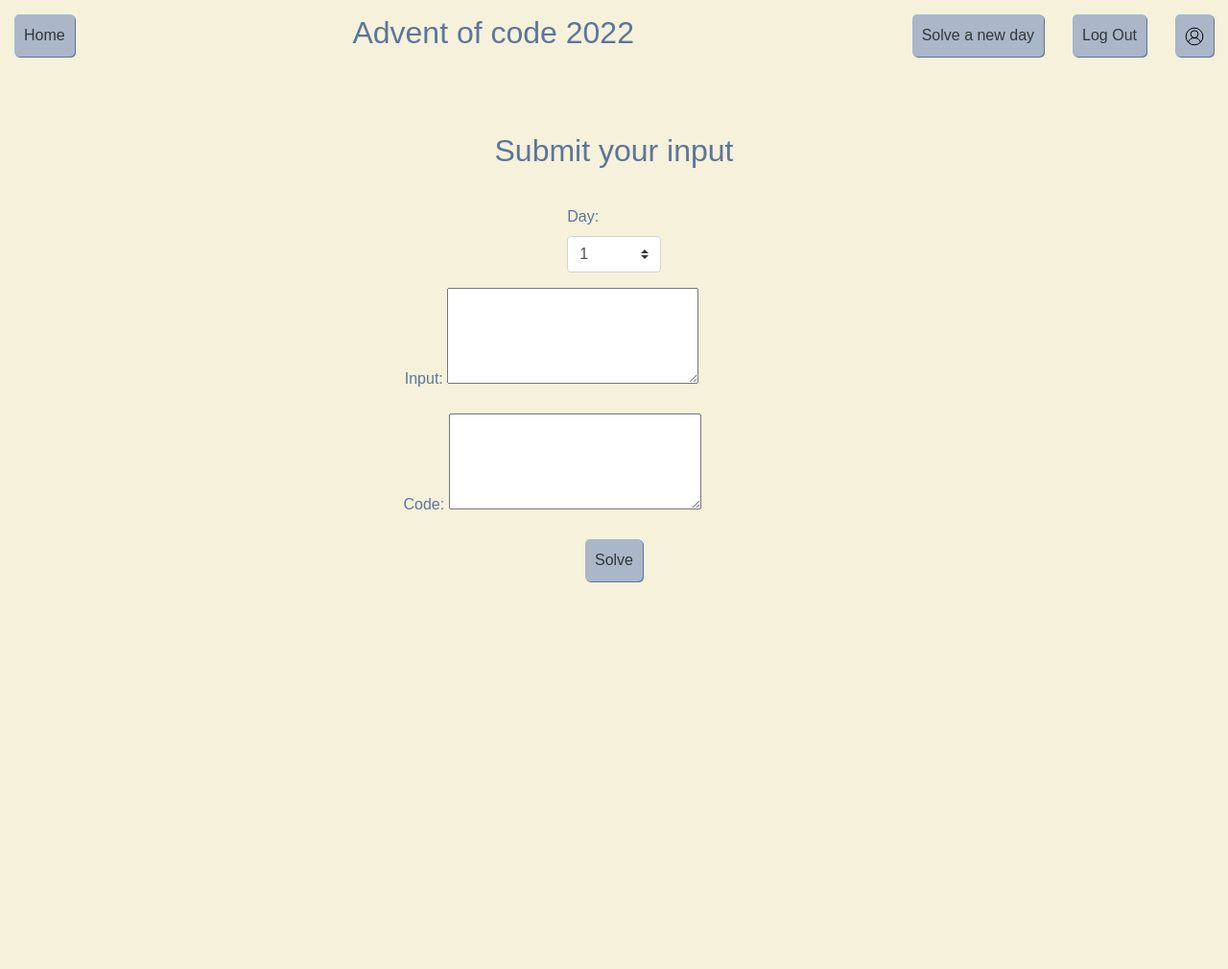
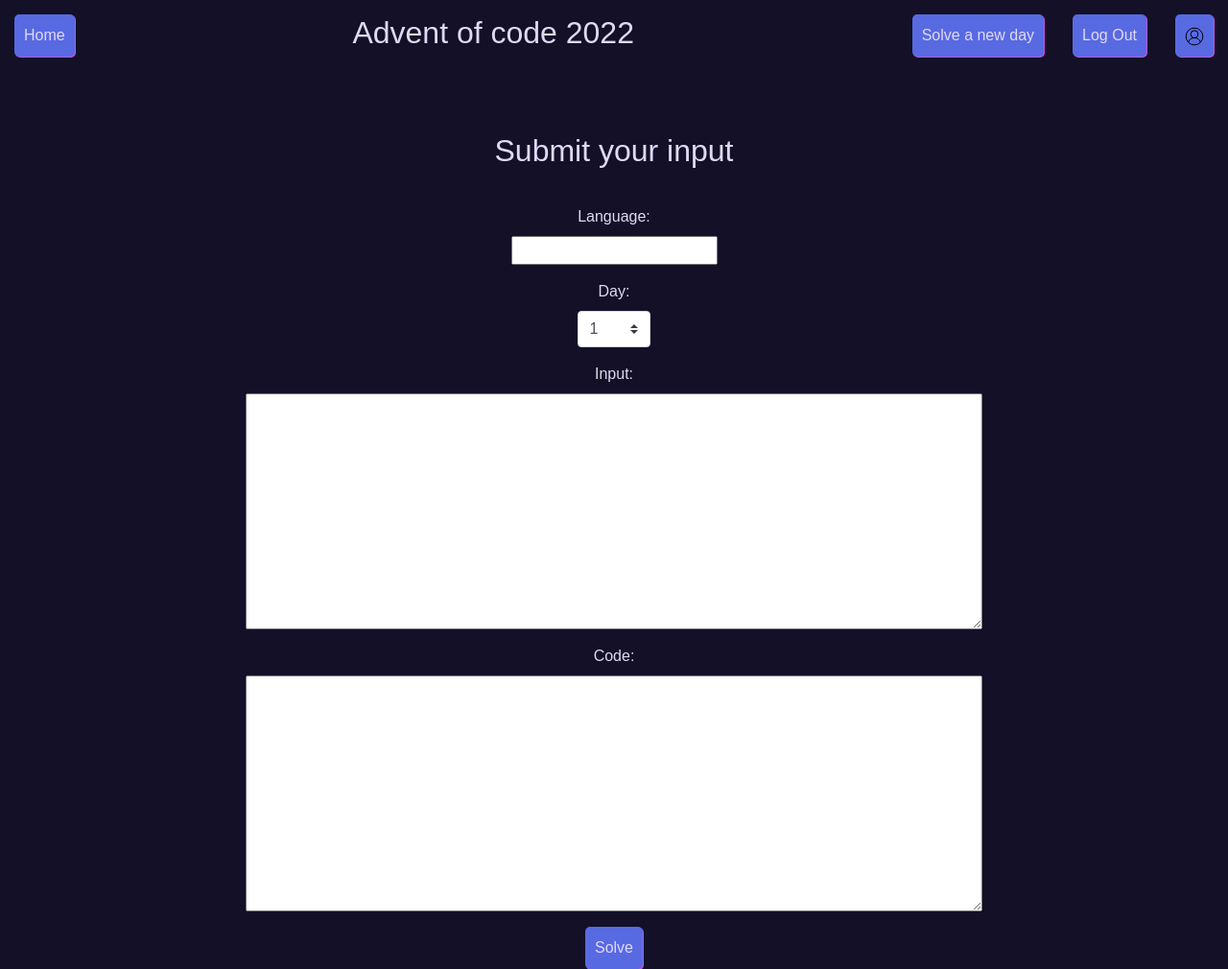
Before and after one commit to Orianamartina/Advent-of-Django, a Django app: page /submit in a window 1280 px wide. Shown: the whole page at 96% size. Before the commit the page ends 607 px from the top, so only its background shows below. Run offline with Django 5.2, Linux system fonts and the light colour scheme; parts of the project's set-up code (start-up, migrations or seed data) failed here and were passed over.

Commit message:
added languages to models

```diff
--- a/adventapi/days/solve.py
+++ b/adventapi/days/solve.py
@@ -1,4 +1,4 @@
-from . import day_1, day_2, day_3, day_4, day_5, day_6, day_7, day_8,day_9, day_10, day_11, day_12, day_13, day_14, day_15
+from adventapi.days import day_1, day_2, day_3, day_4, day_5, day_6, day_7, day_8,day_9, day_10, day_11, day_12, day_13, day_14, day_15
 
 functions = {
     1: day_1,
@@ -18,5 +18,15 @@ functions = {
     15: day_15,
 }
 
-def solve(day, input=None):
-    return functions[day].solve(input)
+# Dynamic import of day modules
+day_modules = {
+    f"day_{i}": __import__(f"adventapi.days.day_{i}", fromlist=["solve"])
+    for i in range(1, 16)
+}
+
+def solve(day, input_data=None):
+    day_module = day_modules.get(f"day_{int(day)}")
+    if day_module:
+        return(day_module.solve(input_data))
+    else:
+        return TypeError
--- a/adventapi/forms/submit_answer.py
+++ b/adventapi/forms/submit_answer.py
@@ -2,6 +2,7 @@ from django import forms
 
 class SubmissionForm(forms.Form):
     days_choices = [ (i,i) for i in range(1,26)]
+    language = forms.CharField(widget=forms.TextInput(attrs={'class':'input-language'}))
     day = forms.ChoiceField(choices=days_choices,widget=forms.Select(attrs={'class': 'custom-select'}))
     input = forms.CharField(widget=forms.Textarea(attrs={'class':'input-input'}))
     code = forms.CharField(widget=forms.Textarea(attrs={'class':'input-input'}))
--- a/adventapi/models.py
+++ b/adventapi/models.py
@@ -14,6 +14,11 @@ class DayResolution(models.Model):
     answer_part_two = models.CharField(max_length=1000)
     input = models.TextField()
     user = models.ForeignKey(User, on_delete=models.CASCADE)
+    language = models.CharField(max_length=40)
     code = models.CharField(max_length=1000)
     def __str__(self):
         return str(self.user)  + "_day_" +str(self.day)
+
+class RecentResolutions(models.Model):
+    user = models.ForeignKey(User, on_delete=models.CASCADE)
+    resolution = models.ForeignKey(DayResolution, on_delete=models.CASCADE)
--- a/adventapi/views.py
+++ b/adventapi/views.py
@@ -6,8 +6,8 @@ from django.contrib.auth.forms import UserCreationForm
 from django.contrib.auth import login, authenticate
 from .forms.submit_answer import SubmissionForm
 import json
-from .models import DayResolution, Day
-from .days import solve
+from .models import DayResolution, Day, RecentResolutions
+from .days.solve import solve
 # Create your views here.
 @csrf_exempt
 def create_days(request):
@@ -28,26 +28,33 @@ def solve_day(request, user_id):
             form = SubmissionForm(request.POST)
             if form.is_valid():
                 clean_form = form.cleaned_data
-
                 try:
                     resolution = DayResolution.objects.get(input=clean_form["input"], user=user_id,day =clean_form["day"])
                     result = {
                         1: resolution.answer_part_one,
                         2: resolution.answer_part_two
                     }
-                    print(resolution)
-                    return JsonResponse({"aa":"aa"})
+
+
                 except DayResolution.DoesNotExist:
-                    result = solve(clean_form["input"], clean_form["day"])
-                    # Create a new DayResolution object
-                    DayResolution.objects.create(
-                        input=clean_form["input"],
-                        day=Day.objects.get(number=clean_form["day"]),
-                        answer_part_one=result[1],
-                        answer_part_two=result[2],
-                        code = clean_form["code"],
-                        user = User.objects.get(id=user_id)
-                    )
+                        result = solve(clean_form["day"],clean_form["input"])
+                        print(result)
+                        # Create a new DayResolution object
+                        day_resolution = DayResolution.objects.create(
+                            input=clean_form["input"],
+                            day=Day.objects.get(number=clean_form["day"]),
+                            answer_part_one=result[1],
+                            answer_part_two=result[2],
+                            language = clean_form["language"],
+                            code = clean_form["code"],
+                            user = User.objects.get(id=user_id)
+                        )
+                        RecentResolutions.objects.create(
+                            user = User.objects.get(id=user_id),
+                            resolution = day_resolution.id
+                        )
+                return JsonResponse({"Success":"Day resolution succesfully submited"})
+            return JsonResponse({"error": "invalid form"})
 
     except IndexError:
         return JsonResponse({'error': 'Index out of range. Make sure not to leave empty spaces at the end of the input'}, status=400)
--- a/static/css/global.css
+++ b/static/css/global.css
@@ -1,14 +1,14 @@
 :root {
-    --lightBlue: #dadada;
-    --darkBlue: #5d7599;
-    --mediumBlue: #abb6c8;
-    --cream: #f5f1db;
-    --black: #32373b;
+    --pink: #c252e1;
+    --lightBlue: #6ecbf5;
+    --mediumBlue: #586ae2;
+    --lightPink: #e0d9f6;
+    --darkBlue: #131027;
 }
 
 body {
-    background-color: var(--cream);
-    color: var(--darkBlue);
+    background-color: var(--darkBlue);
+    color: var(--lightPink);
     font-family: Arial, Helvetica, sans-serif;
 }
 
@@ -16,17 +16,17 @@ body {
 button {
     border: none;
     background-color: var(--mediumBlue);
-    color: #32373b;
+    color: var(--lightPink);
     font-size: medium;
     padding: 10px;
     border-radius: 5px;
-    box-shadow: 1px 1px var(--darkBlue);
+    box-shadow: 1px 1px var(--pink);
     transition: all 0.2s;
 }
 
 button:hover {
     cursor: pointer;
-    box-shadow: 3px 3px var(--darkBlue);
+    box-shadow: 3px 3px var(--pink);
 }
 
 @media (max-width:500px) {
--- a/static/css/submit_input.css
+++ b/static/css/submit_input.css
@@ -2,10 +2,11 @@
     display: flex;
     flex-direction: column;
     align-items: center;
-    width: 80%;
+    width: 60%;
     margin: auto;
     margin-top: 5%;
     gap: 30px;
+
 }
 
 .input_form {
@@ -16,11 +17,27 @@
 
 }
 
+.input_form p {
+    width: 100%;
+    display: flex;
+    align-items: center;
+    flex-direction: column;
+}
+
+.custom-select {
+    width: 10%;
+}
+
+label {
+    display: block;
+}
+
 .solveButton {
     width: fit-content;
 }
 
 textarea {
-    width: 60%;
-    height: 100px;
+    width: 100%;
+    margin: auto;
+    overflow-y: scroll;
 }
--- a/templates/submit_input.html
+++ b/templates/submit_input.html
@@ -13,38 +13,5 @@
 </div>
 
 
-<script>
-    $(document).ready(function () {
-        $('#solveButton').click(function () {
-            // Get the textarea value
-            var textData = $('#data').val();
-            if (!textData) {
-                return False
-            }
-            // Update the form action dynamically
-            var selectedDay = $('#dropdown').val();
-            var url = "/day/" + selectedDay + "/" + initialFormAction + "/";
-            $('#input_form').attr('action', url);
-
-            // Make an AJAX request
-            $.ajax({
-                type: 'POST',
-                url: url,
-                data: textData,  // Send textarea value as plain text
-                contentType: 'text/plain',  // Set the content type
-                headers: {
-                    'X-CSRFToken': $('[name="csrfmiddlewaretoken"]').val(),
-                },
-                success: function () {
-                    window.location.href = "/";
-                }
-            });
-
-            // Prevent the default form submission
-            return false;
-        });
-    });
-</script>
-
 
 {% endblock %}
```
Also changed, not shown: adventapi/migrations/0004_dayresolution_language.py (added), db.sqlite3.
